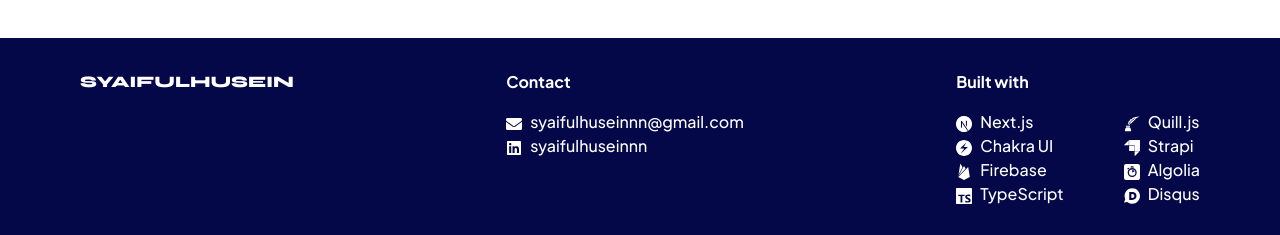
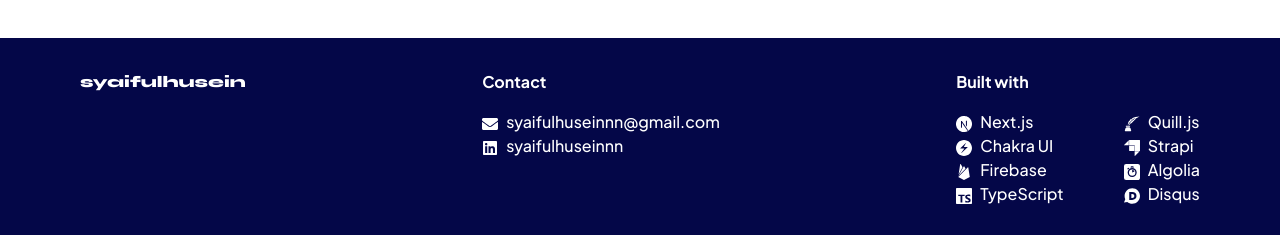
Before and after one commit to syaifulhuseinnn/personal-blog, a Next.js app: page / in a window 1280 px wide. Shown: the part 1711-1946 px from the top of the page. Built offline with nearby package versions, Linux system fonts and the light colour scheme.

Commit message:
update banner name to lowercase

```diff
--- a/src/components/footer/index.tsx
+++ b/src/components/footer/index.tsx
@@ -35,6 +35,7 @@ export default function Footer() {
         color="white"
         fontFamily="heading"
         fontSize={{ base: 16 }}
+        textTransform="lowercase"
       >
         SYAIFULHUSEIN
       </Text>
```
